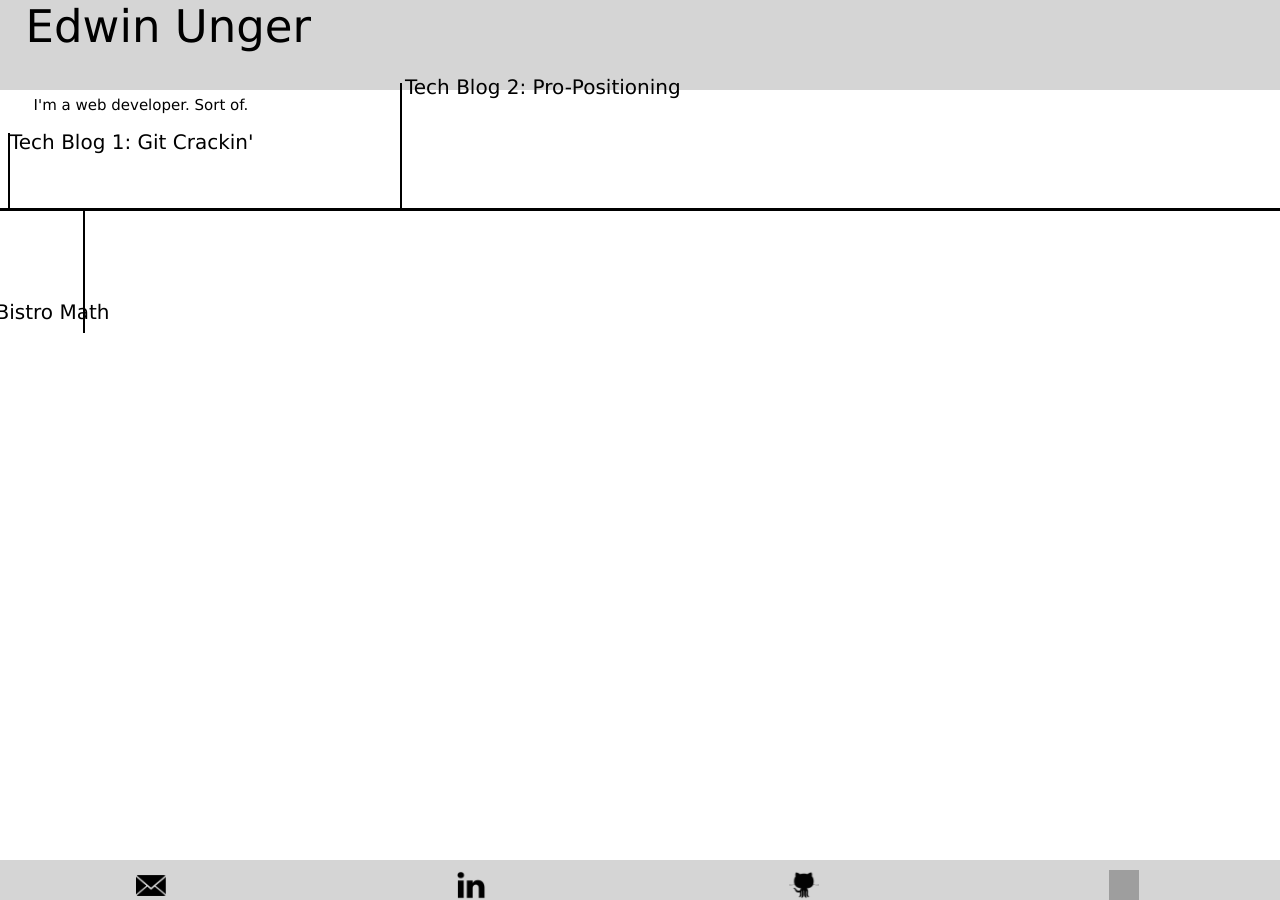
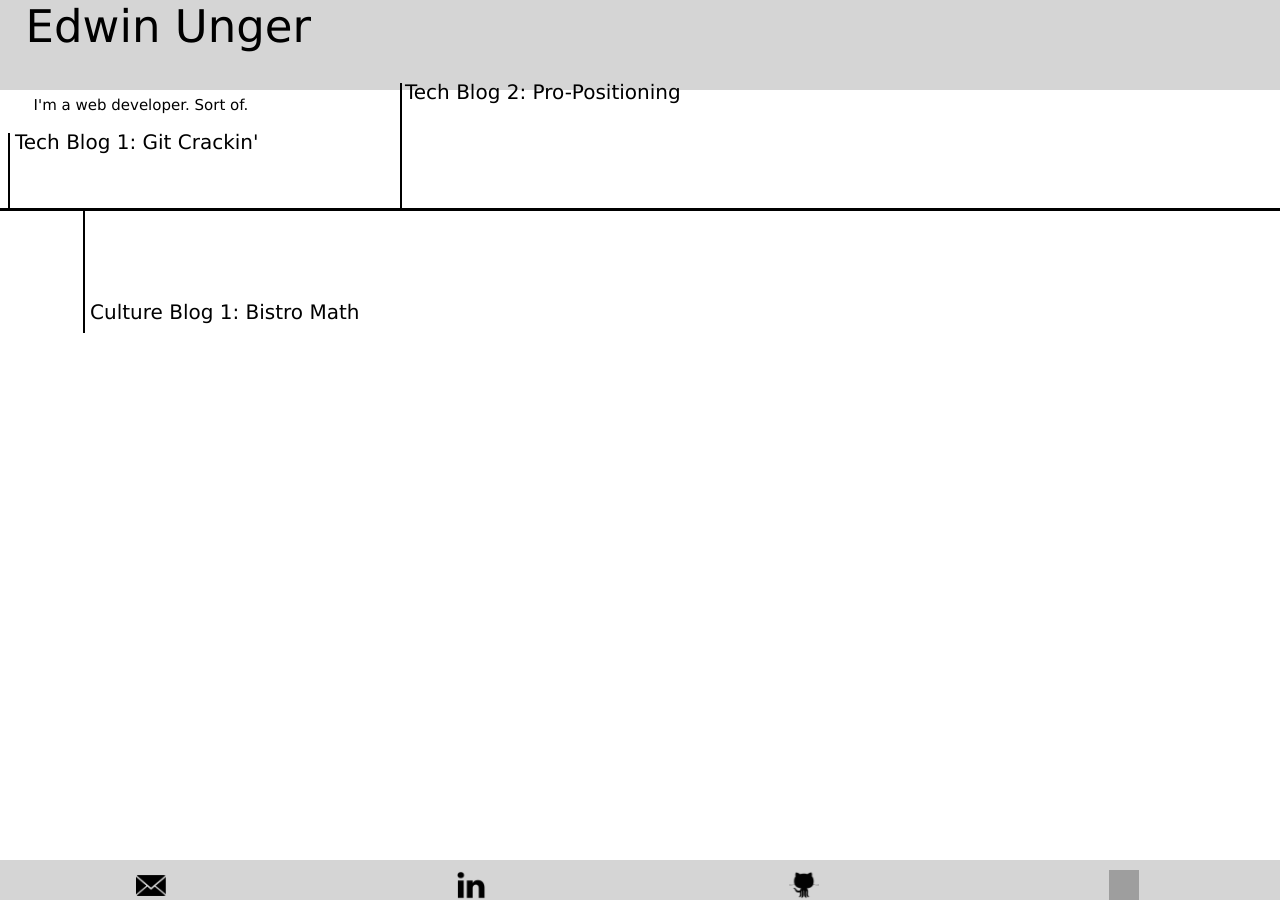
Before and after one commit to edwinunger/edwinunger.github.io, a Jekyll site: the page blog.html, which Jekyll copies as it is, in a window 1280 px wide. Built offline with Jekyll 4.4.1, drawn with Linux system fonts in a browser that asks for light colours; grey boxes are pictures that could not be loaded.

Commit message:
blog timeline

```diff
--- a/stylesheets/default.css
+++ b/stylesheets/default.css
@@ -121,7 +121,7 @@
               font-family: Verdana;
               color: #000000;
               top: 130px;
-              left: 10px;
+              left: 15px;
               position: absolute;
 }
 
@@ -142,7 +142,7 @@ a {text-decoration: none;
                  font-family: Verdana;
                  color: #000000;
                  top: 300px;
-                 left: -160px;
+                 left: 90px;
                  position: absolute;
                  text-decoration: none;
 }
@@ -161,7 +161,7 @@ a {text-decoration: none;
 .tech-blog-2 {font-size: 20px;
               font-family: Verdana;
               color: #000000;
-              top: 75px;
+              top: 80px;
               left: 405px;
               position: absolute;
               text-decoration: none;}
```
